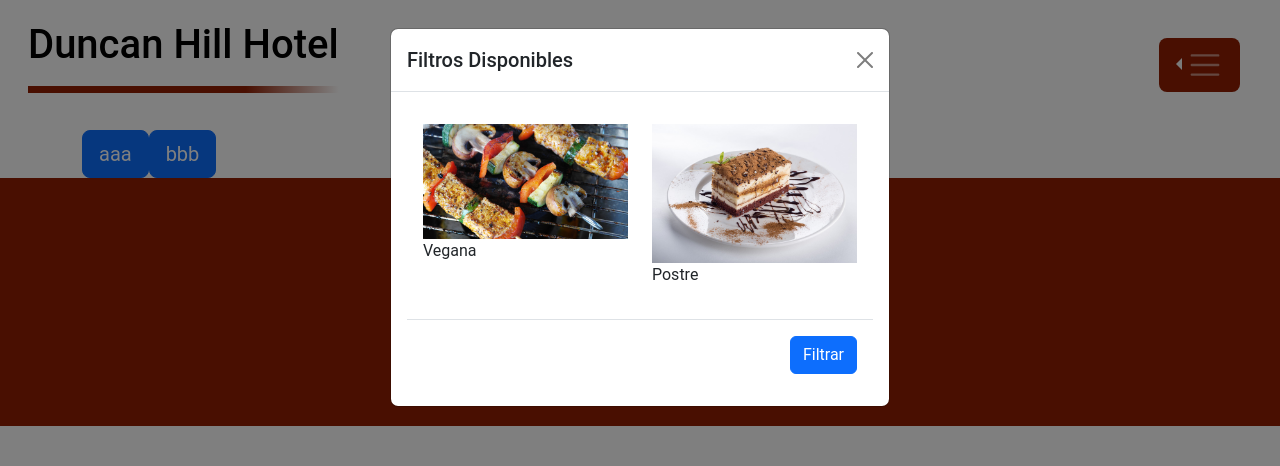
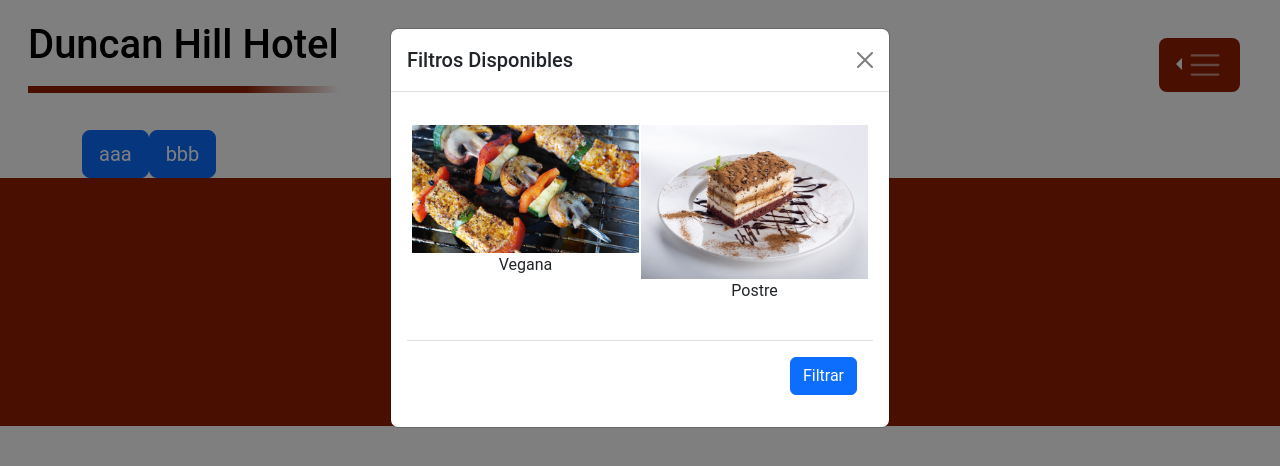
Before and after one commit to Salonso1602/proyDWMAlonsoArrarte, an Angular app in the folder hoteLink/: page /home in a window 1280 px wide. Both pictures are taken after a click on the button "aaa". Shown: the top 466 px of the page. Built offline with nearby package versions, Linux system fonts and the light colour scheme.

Commit message:
improved styling

```diff
--- a/hoteLink/src/app/Components/modals/modal-filters/modal-filters.component.html
+++ b/hoteLink/src/app/Components/modals/modal-filters/modal-filters.component.html
@@ -1,13 +1,15 @@
 <app-modal-base [title]="'Filtros Disponibles'" [id]="this.modalId">
     <div class="modal-body">
-        <div class="row">
-            <div class="col-6" *ngFor="let filter of this.filters">
-                <input type="checkbox" class="form-check-input filter" [id]="filter.name"/>
-                <label [for]="filter.name">
-                    <app-image [imageId]="filter.imageId" [id]="filter.name"></app-image>
-                    <label [for]="filter.name">{{filter.name}}</label>
-                </label>
+        <div class="row align-items-center">
+            <div class="col-5" *ngFor="let filter of this.filters">
+                <div class="container category">
+                    <input type="checkbox" class="form-check-input" [id]="filter.name" />
+                    <label [for]="filter.name" id="filterContent">
+                        <app-image [imageId]="filter.imageId" [id]="filter.name" class="filterImage"></app-image>
+                        <label [for]="filter.name">{{filter.name}}</label>
+                    </label>
                 </div>
+            </div>
         </div>
     </div>
     <div class="modal-footer">
--- a/hoteLink/src/app/Components/modals/modal-filters/modal-filters.component.scss
+++ b/hoteLink/src/app/Components/modals/modal-filters/modal-filters.component.scss
@@ -1,16 +1,35 @@
-.filter{
-    margin: auto;
-    size: 100px;
-}
 .form-check-input{
-    size: 100px;
+    position: absolute;
+    top: 0%;
+    left: 0%;
+    margin: 0%;
+    width: 100%;
+    height: 100%;
     opacity: 0%;
 }
 .form-check-input:checked{
     background-color: black;
+    border-color: black;
     opacity: 50%;
 }
-input{
+.filterContent{
     width: 100%;
-    height: 100%;
+    height: auto;
 }
+.category{
+    padding: 0%;
+}
+.col-5{
+    height: 40vw;
+    width: 40vw;
+    padding: 0.1vw;
+    max-width: 50%;
+    max-height: 200px;
+    text-align: center;
+    margin: auto;
+}
+app-image{
+    width: 100%;
+    height: auto;
+    overflow: hidden;
+}
```
